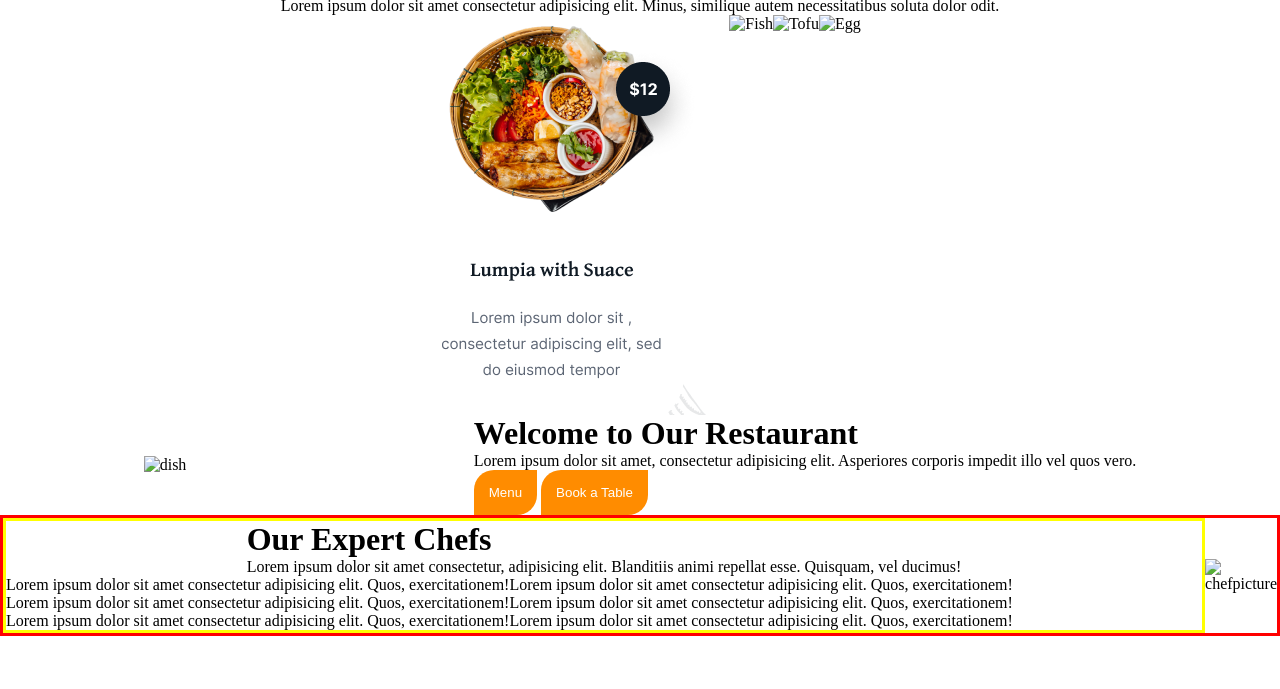
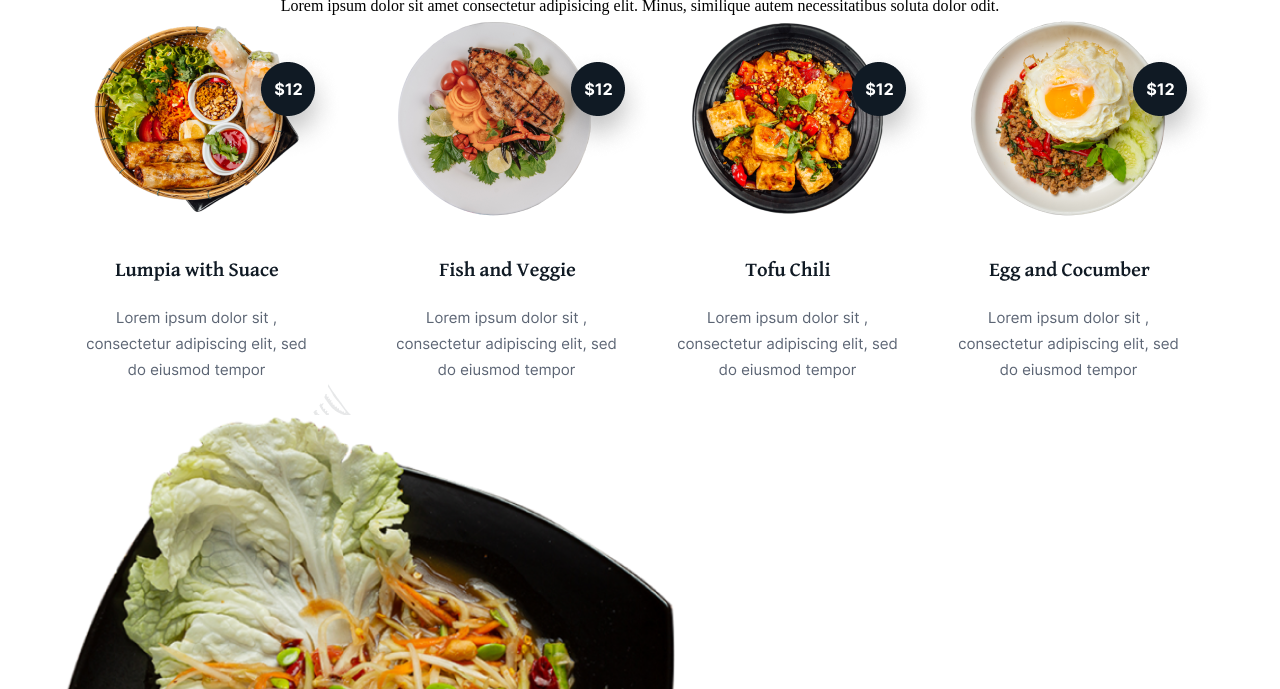
Before and after one commit to ponge00/resto-landing-page, a plain HTML site: page index.html in a window 1280 px wide. Shown: the part 725-1414 px from the top of the page. Before the commit the page ends 1361 px from the top, so only its background shows below. Drawn offline with Linux system fonts and the light colour scheme; the site is published under a folder, as on GitHub Pages, so addresses that start at the root find nothing.

Commit message:
corrupted img fix

```diff
--- a/index.html
+++ b/index.html
@@ -52,15 +52,15 @@
     <div class="dishSection">
       <ul>
         <li><img src="./assets/FC.png" alt="Lumpia" /></li>
-        <li><img src="/assets/FC1.png" alt="Fish" /></li>
-        <li><img src="/assets/FC2.png" alt="Tofu" /></li>
-        <li><img src="/assets/FC3.png" alt="Egg" /></li>
+        <li><img src="./assets/FC1.png" alt="Fish" /></li>
+        <li><img src="./assets/FC2.png" alt="Tofu" /></li>
+        <li><img src="./assets/FC3.png" alt="Egg" /></li>
       </ul>
     </div>
 
     <div class="welcomeSection">
       <div>
-        <img src="/assets/dish-2 2.png" alt="dish" />
+        <img src="./assets/dish-2 2.png" alt="dish" />
       </div>
       <div class="rightSection">
         <h1>Welcome to Our Restaurant</h1>
@@ -92,7 +92,7 @@
     </div>
     </div>
     <div>
-      <img src="/assets/chef 1.png" alt="chefpicture"/>
+      <img src="./assets/chef 1.png" alt="chefpicture"/>
     </div>
 
   </div>
```
